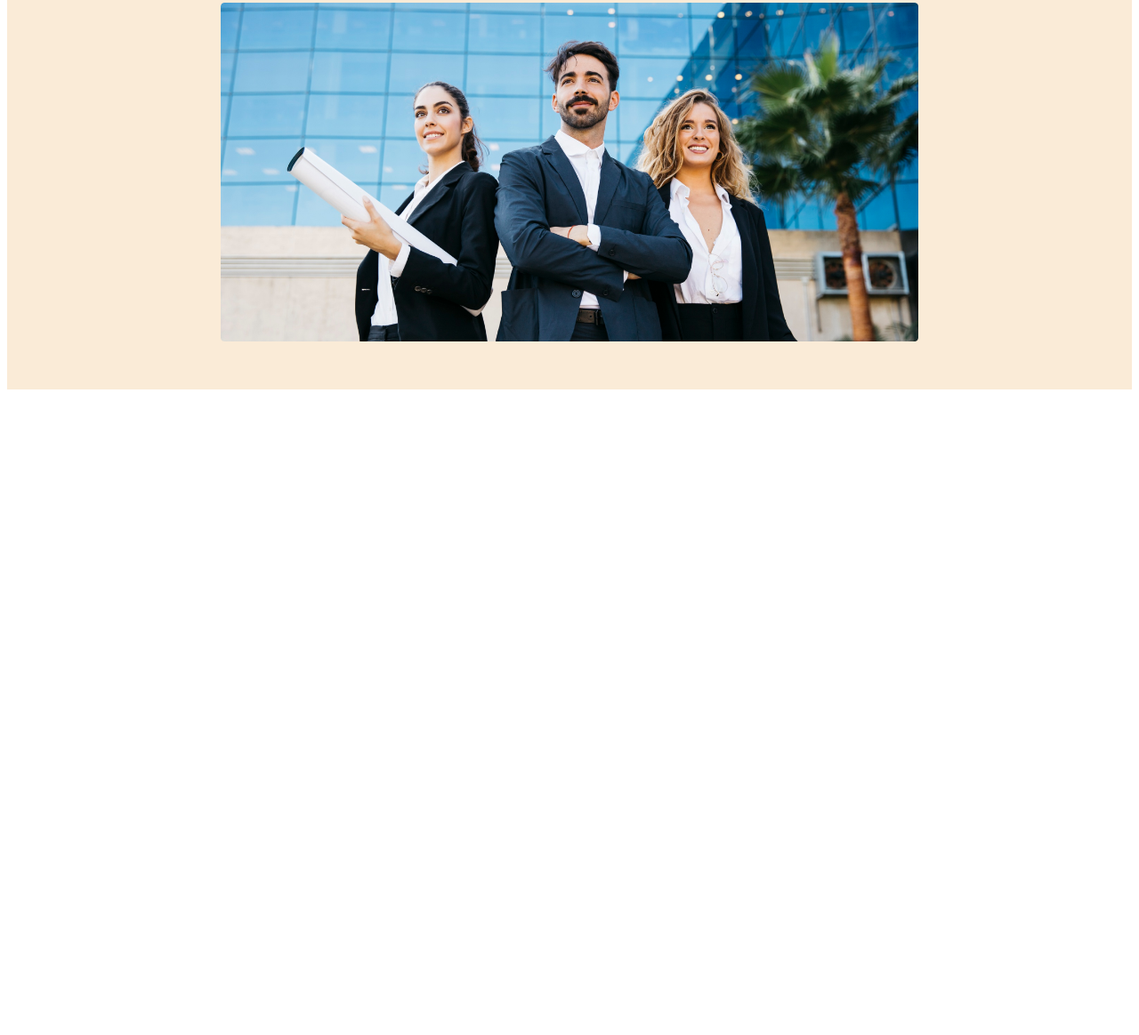
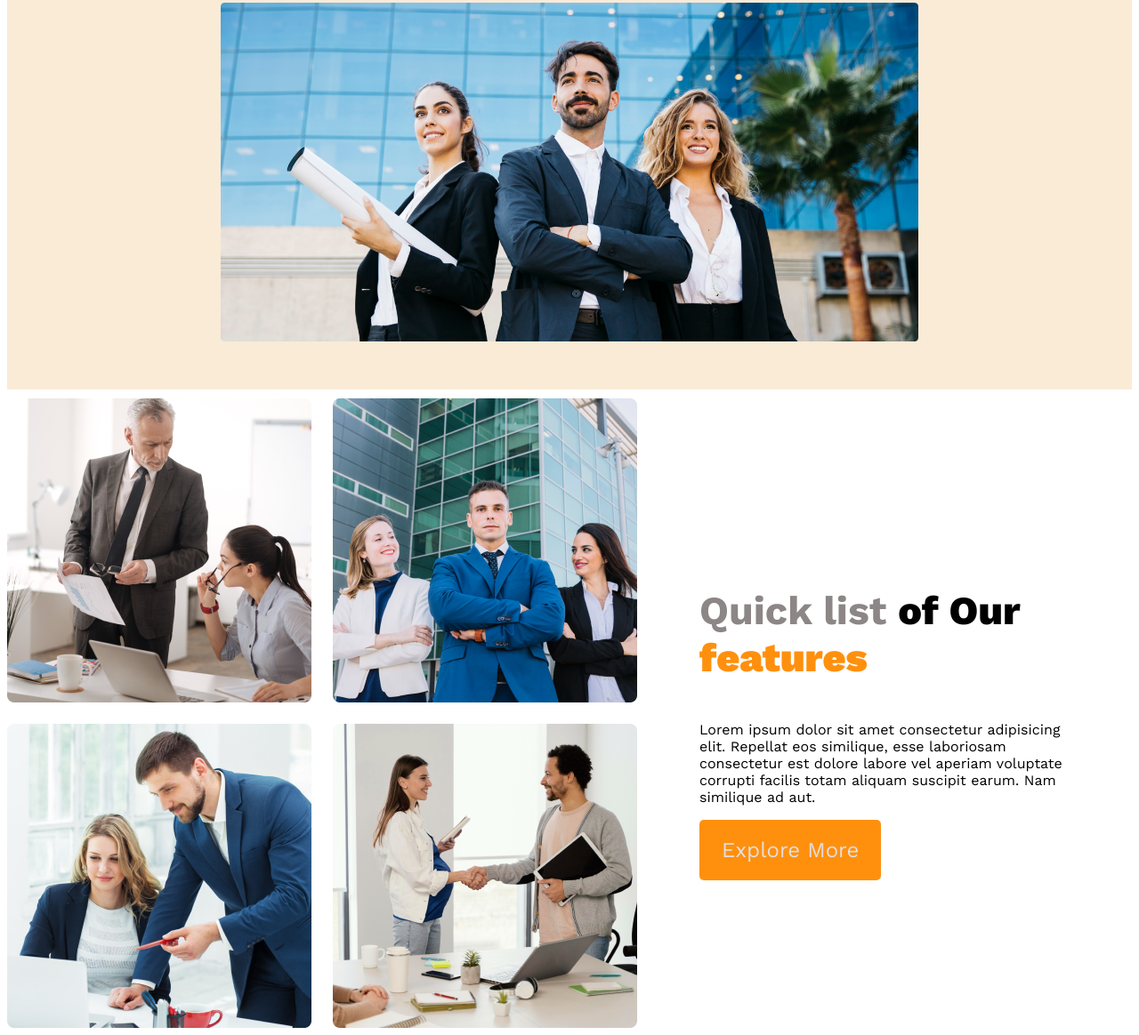
Before and after one commit to HamjaMohtadee04/g3-architecture-website, a plain HTML site: page index.html in a window 1280 px wide. Shown: the part 596-1760 px from the top of the page at 89% size. Before the commit the page ends 1042 px from the top, so only its background shows below. Drawn offline with nearby package versions, Linux system fonts and the light colour scheme.

Commit message:
section and image added

```diff
--- a/index.html
+++ b/index.html
@@ -26,9 +26,26 @@
             <img src="images/banner.png" alt="" srcset="">
         </div>
     </header>
+        <!-- header end -->
+    <main>
+        <!-- features section -->
+         <section class="teams-container">
 
-    <main>
+            <!-- for picture section -->
+                <div class="teams-img-container">
+                    <img src="images/team1.png" alt="" srcset="">
+                    <img src="images/team2.png" alt="" srcset="">
+                    <img src="images/team3.png" alt="" srcset="">
+                    <img src="images/team4.png" alt="" srcset="">
+                </div>
 
+            <!-- for card section -->
+            <div class="teams-content">
+                <h3 class="teams-title"><span class="quick"> Quick list </span><span class="of">of Our</span> <span class="team-features">features</span></h3>
+                <p class="teams-description">Lorem ipsum dolor sit amet consectetur adipisicing elit. Repellat eos similique, esse laboriosam consectetur est dolore labore vel aperiam voluptate corrupti facilis totam aliquam suscipit earum. Nam similique ad aut.</p>
+                <button class="btn-primary">Explore More</button>
+            </div>
+         </section>
     </main>
 
     <footer>
--- a/styles/styles.css
+++ b/styles/styles.css
@@ -86,3 +86,46 @@ nav li a{
     padding: 50px;
   }
 }
+
+/* main section styles */
+
+main{
+  max-width: 1440px;
+  margin: 0 auto;
+}
+
+/* teams style */
+
+.teams-container{
+  display: flex;
+  align-items: center;
+  margin-top: 10px;
+}
+
+.teams-img-container{
+  display: grid;
+  grid-template-columns: repeat(2,1fr);
+  gap:1.5rem;
+}
+.teams-content{
+  padding-left: 70px;
+  padding-right: 70px;
+}
+
+.teams-title{
+  font-size: 2.8rem;
+}
+.teams-title .quick{
+  font-weight: 700;
+  color: #4b4141a2;
+}
+
+.teams-title .of{
+  font-weight: 800;
+  color: #000;
+}
+
+.teams-title .team-features{
+  font-weight: 900;
+  color: #FF900E;
+}
```
